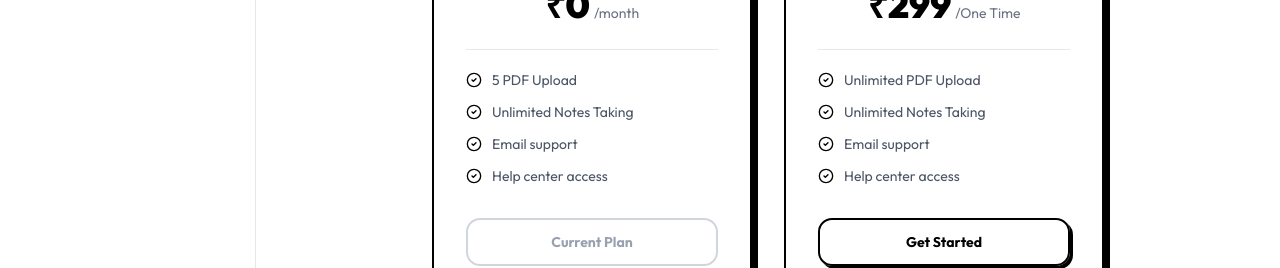
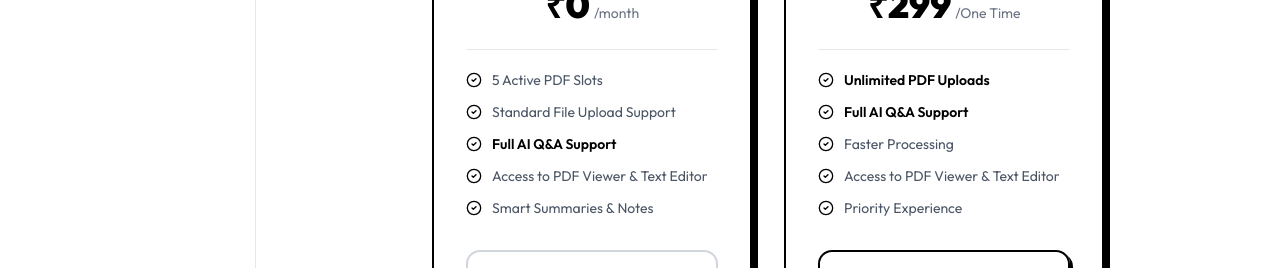
Before and after one commit to tanishmundra-codes/notex-ai, a Next.js app: page /dashboard/upgrade in a window 1280 px wide. Shown: the part 306-574 px from the top of the page. Built offline with nearby package versions, Linux system fonts and the light colour scheme; no server answers.

Commit message:
final change

```diff
--- a/app/(dashboard)/dashboard/upgrade/page.tsx
+++ b/app/(dashboard)/dashboard/upgrade/page.tsx
@@ -8,6 +8,7 @@ import { api } from "@/convex/_generated/api";
 
 interface PlanFeature {
   text: string;
+  highlighted?: boolean;
 }
 
 interface Plan {
@@ -27,10 +28,11 @@ const plans: Plan[] = [
     isCurrent: true,
     buttonLabel: "Current Plan",
     features: [
-      { text: "5 PDF Upload" },
-      { text: "Unlimited Notes Taking" },
-      { text: "Email support" },
-      { text: "Help center access" },
+      { text: "5 Active PDF Slots" },
+      { text: "Standard File Upload Support" },
+      { text: "Full AI Q&A Support", highlighted: true },
+      { text: "Access to PDF Viewer & Text Editor" },
+      { text: "Smart Summaries & Notes" },
     ],
   },
   {
@@ -39,10 +41,11 @@ const plans: Plan[] = [
     period: "/One Time",
     buttonLabel: "Get Started",
     features: [
-      { text: "Unlimited PDF Upload" },
-      { text: "Unlimited Notes Taking" },
-      { text: "Email support" },
-      { text: "Help center access" },
+      { text: "Unlimited PDF Uploads", highlighted: true },
+      { text: "Full AI Q&A Support", highlighted: true },
+      { text: "Faster Processing" },
+      { text: "Access to PDF Viewer & Text Editor" },
+      { text: "Priority Experience" },
     ],
   },
 ];
@@ -97,7 +100,9 @@ function PlanCard({ plan }: { plan: Plan }) {
         {plan.features.map((feature, i) => (
           <li key={i} className="flex items-center gap-2.5 text-sm">
             <CheckCircle2 className="h-4 w-4 shrink-0 text-black" />
-            <span className="text-gray-600">{feature.text}</span>
+            <span className={feature.highlighted ? "text-black font-semibold" : "text-gray-600"}>
+              {feature.text}
+            </span>
           </li>
         ))}
       </ul>
```
